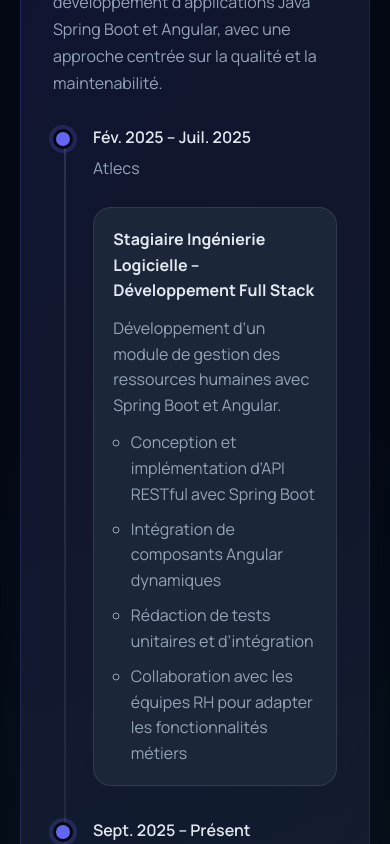
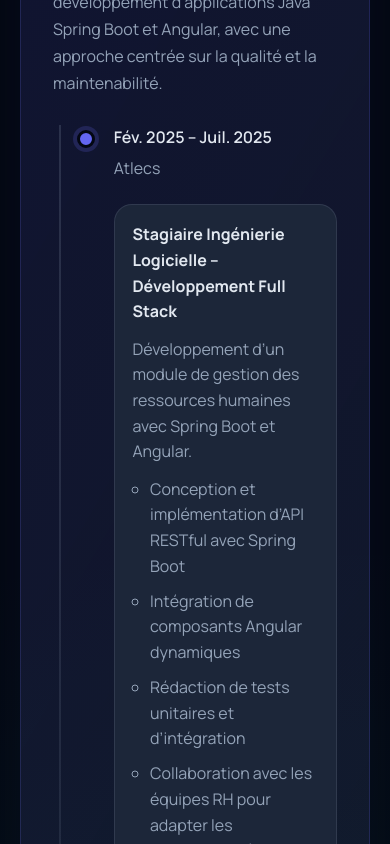
Before and after one commit to benchekchou/portfolio, an Angular app: page / in a window 390 px wide. Shown: the part 3840-4684 px from the top of the page. Built offline with nearby package versions, Linux system fonts and the light colour scheme.

Commit message:
enhance timeline component styles for improved layout and responsiveness

```diff
--- a/src/app/features/experience/experience.component.scss
+++ b/src/app/features/experience/experience.component.scss
@@ -2,14 +2,17 @@
   display: block;
 }
 
+/* Section principale */
 .section--highlight {
   background: linear-gradient(120deg, rgba(99, 102, 241, 0.14), rgba(30, 41, 59, 0.55));
   border-radius: 28px;
   padding: clamp(2rem, 4vw, 3rem);
   border: 1px solid rgba(99, 102, 241, 0.2);
-  box-shadow: inset 0 1px 0 rgba(255, 255, 255, 0.04), 0 30px 70px rgba(15, 23, 42, 0.4);
+  box-shadow: inset 0 1px 0 rgba(255, 255, 255, 0.04),
+              0 30px 70px rgba(15, 23, 42, 0.4);
 }
 
+/* Timeline */
 .timeline {
   list-style: none;
   margin: 0;
@@ -20,35 +23,40 @@
   position: relative;
 }
 
+/* Ligne verticale */
 .timeline::before {
   content: '';
   position: absolute;
-  left: 11px;
-  top: 0.5rem;
-  bottom: 0.5rem;
+  left: 12px;
+  top: 0;
+  bottom: 0;
   width: 2px;
   background: linear-gradient(180deg, rgba(148, 163, 184, 0.2), rgba(148, 163, 184, 0.05));
 }
 
+/* Items */
 .timeline__item {
   display: grid;
-  grid-template-columns: 24px minmax(0, 1fr);
+  grid-template-columns: 32px 1fr;
   gap: 1.2rem;
   position: relative;
   align-items: flex-start;
 }
 
+/* Marqueurs */
 .timeline__marker {
   width: 24px;
   height: 24px;
-  border-radius: 999px;
+  border-radius: 50%;
   border: 4px solid var(--color-bg);
   background: var(--color-primary);
   box-shadow: 0 0 0 4px rgba(99, 102, 241, 0.2);
   margin-top: 0.25rem;
   grid-row: span 2;
+  z-index: 1;
 }
 
+/* Métadonnées */
 .timeline__meta {
   display: flex;
   flex-wrap: wrap;
@@ -69,6 +77,7 @@
   color: var(--color-text-muted);
 }
 
+/* Contenu */
 .timeline__content {
   background: var(--color-surface-alt);
   border-radius: 18px;
@@ -100,15 +109,26 @@
   color: var(--color-text-muted);
 }
 
+/* ✅ Version mobile */
 @media (max-width: 600px) {
+  .timeline {
+    padding-left: 1.5rem;
+  }
+
+  .timeline::before {
+    left: 6px; /* Ajuste la ligne pour rester centrée avec les marqueurs */
+  }
+
   .timeline__item {
-    gap: 1rem;
+    grid-template-columns: 24px 1fr;
+    gap: 0.8rem;
   }
 
   .timeline__marker {
-    width: 20px;
-    height: 20px;
+    width: 18px;
+    height: 18px;
     border-width: 3px;
+    margin-top: 0.3rem;
   }
 
   .timeline__meta {
@@ -123,7 +143,7 @@
   }
 
   .timeline__content {
-    padding: 1.2rem;
+    padding: 1.1rem;
     gap: 0.75rem;
   }
 }
```
